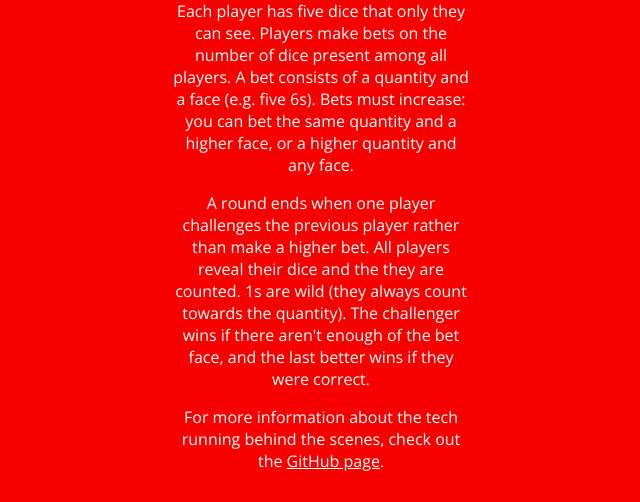
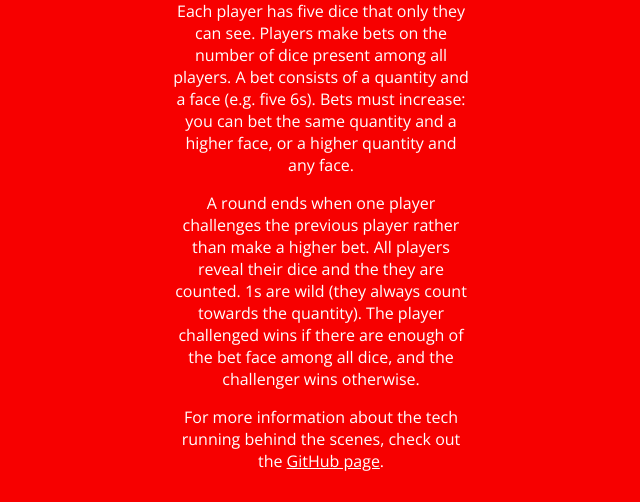
Before and after one commit to czinn/liars-dice, a Flask app: page / in a window 1280 px wide. Shown: the part 298-800 px from the top of the page, without its empty margins (319-959 px from the left). Run offline with Flask 2, Linux system fonts and the light colour scheme; some libraries are stand-ins or nearby versions.

Commit message:
Switch svg->png

```diff
--- a/templates/index.html
+++ b/templates/index.html
@@ -24,7 +24,7 @@
         <hr>
         <h2>How to Play</h2>
         <p>Each player has five dice that only they can see. Players make bets on the number of dice present among all players. A bet consists of a quantity and a face (e.g. five 6s). Bets must increase: you can bet the same quantity and a higher face, or a higher quantity and any face.</p>
-        <p>A round ends when one player challenges the previous player rather than make a higher bet. All players reveal their dice and the they are counted. 1s are wild (they always count towards the quantity). The challenger wins if there aren't enough of the bet face, and the last better wins if they were correct.</p>
+        <p>A round ends when one player challenges the previous player rather than make a higher bet. All players reveal their dice and the they are counted. 1s are wild (they always count towards the quantity). The player challenged wins if there are enough of the bet face among all dice, and the challenger wins otherwise.</p>
         <p>For more information about the tech running behind the scenes, check out the <a href="https://github.com/Semicolon314/liars-dice">GitHub page</a>.</p>
       </div>
       <div ng-show="ctrl.token">
@@ -53,10 +53,10 @@
             <span>
               <span ng-show="user.ready && ctrl.gameState().state == 0">Ready</span>
               <span ng-show="user.dice" ng-repeat="die in user.dice track by $index">
-                <img class="die" ng-src="/static/face{[die]}.svg">
+                <img class="die" ng-src="/static/face{[die]}.png">
               </span>
               <span class="game-bet" ng-show="user.last_bet && user.last_bet.count > 0">
-                <span>{[user.last_bet.count]}&#215; </span><img class="die" ng-src="/static/face{[user.last_bet.face]}.svg">
+                <span>{[user.last_bet.count]}&#215; </span><img class="die" ng-src="/static/face{[user.last_bet.face]}.png">
               </span>
               <span class="game-bet" ng-show="user.last_bet && user.last_bet.count == 0">
                 Challenge
@@ -66,7 +66,7 @@
           <form ng-submit="ctrl.placeBet(false)" ng-show="ctrl.gameState().state == 2 && ctrl.gameState().currentTurn == ctrl.gameState().self.id">
             <hr>
             {[ctrl.betCount]} <input type="range" min="{[ctrl.gameState().minCount]}" max="{[ctrl.gameState().users.length * 5]}" ng-model="ctrl.betCount"><br>
-            <div class="die-button" ng-class="{'active': i == ctrl.betFace}" ng-repeat="i in [2, 3, 4, 5, 6]" ng-click="ctrl.betFace = i"><img class="die" ng-src="/static/face{[i]}.svg"></div>
+            <div class="die-button" ng-class="{'active': i == ctrl.betFace}" ng-repeat="i in [2, 3, 4, 5, 6]" ng-click="ctrl.betFace = i"><img class="die" ng-src="/static/face{[i]}.png"></div>
             <div class="button" ng-click="ctrl.placeBet(false)" ng-class="{'disabled': !ctrl.enableBet()}">Place Bet</div>
             <div class="button" ng-show="ctrl.gameState().bets.length > 0" ng-click="ctrl.placeBet(true)">Challenge</div>
           </form>
```
Also changed, not shown: static/face1.png (added), static/face2.png (added), static/face3.png (added), static/face4.png (added), static/face5.png (added), 1 other file.
